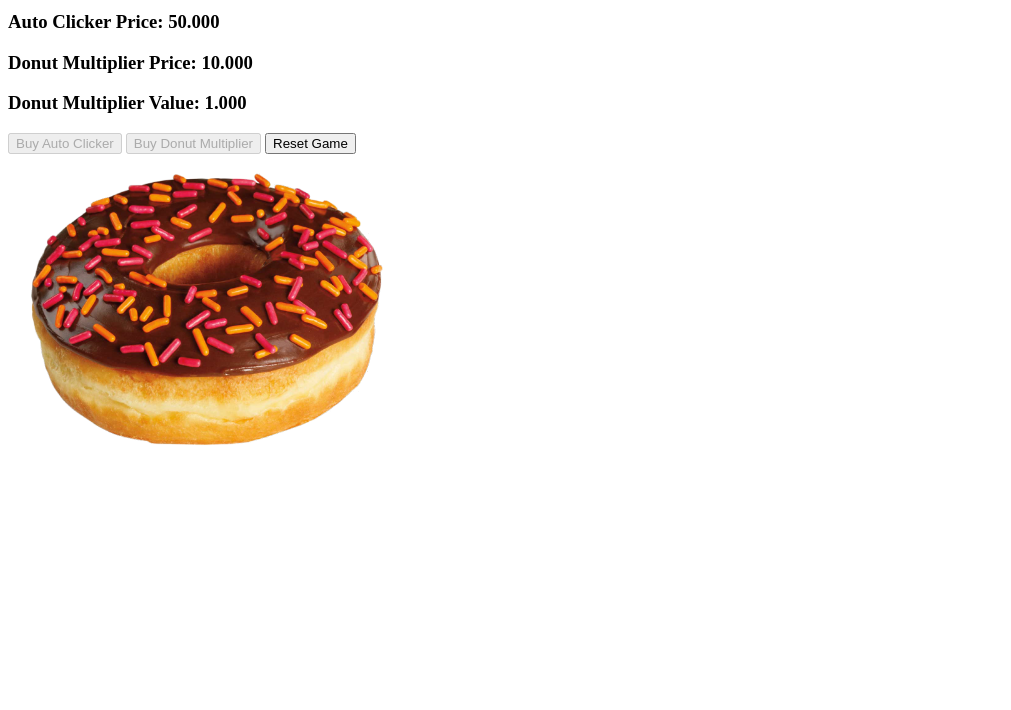
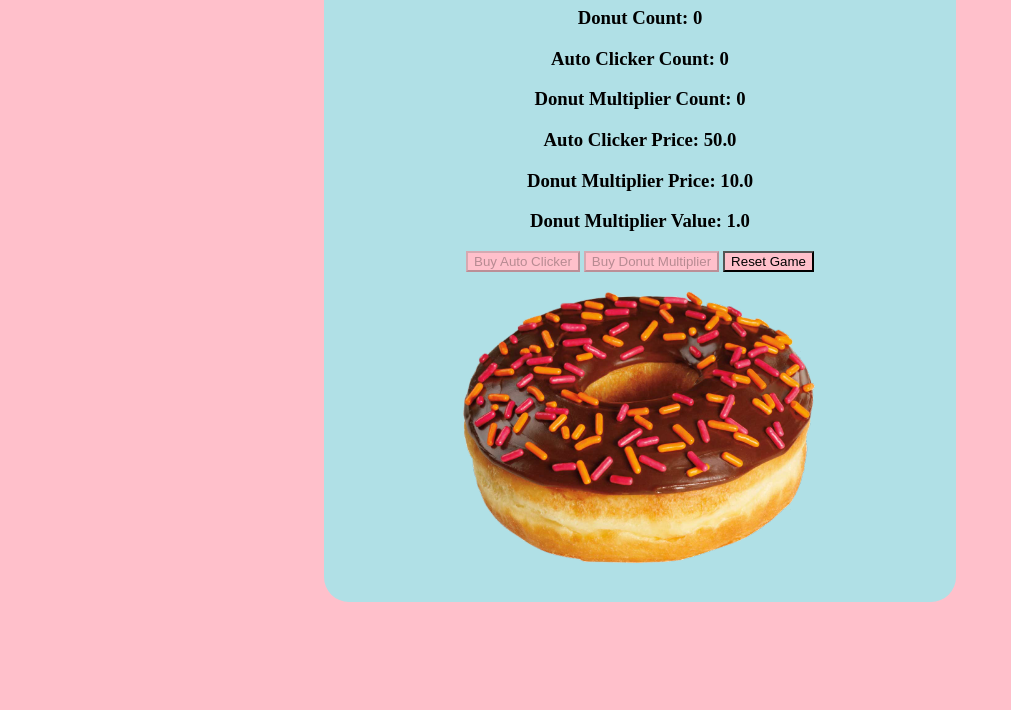
Before and after one commit to derekmosher21/Donut-Maker, a plain HTML site: page index.html in a window 1280 px wide. Shown: the part 191-901 px from the top of the page, without its empty margins (0-1011 px from the left). Before the commit the page ends 800 px from the top, so only its background shows below. Drawn offline with Linux system fonts and the light colour scheme.

Commit message:
added css styling and layout

```diff
--- a/src/css/style.css
+++ b/src/css/style.css
@@ -1,6 +1,29 @@
+body {
+  background-color: pink;
+  text-align: center;
+  padding: 100px 0;
+}
 
+.container {
+  box-sizing: border-box;
+  position: relative;
+  background-color: powderblue;
+  width: 50%;
+  height: 70%;
+  margin: auto;
+  border-radius: 25px;
+  padding: 10px;
+}
+
+button {
+  background-color: pink;
+}
 
 img {
-    width: 400px;
-    height: auto;
+  width: 400px;
+  height: auto;
 }
+
+img:active {
+  transform: scale(1.1);
+}
--- a/src/js/app.js
+++ b/src/js/app.js
@@ -1,5 +1,6 @@
 const donutClicker = new DonutMaker();
 runGame();
+runAutoClicker();
 
 function runGame() {
   setupAllButtons();
@@ -45,7 +46,7 @@ function setupResetButton() {
   const resetButton = document.querySelector(".reset");
   resetButton.addEventListener("click", () => {
     location.reload();
-  })
+  });
 }
 
 function updateAllCounts() {
@@ -77,18 +78,31 @@ function updateDonutMultiplierCount() {
 }
 
 function updateDonutMultiplierValue() {
-  const donutMultiplierValueSpan = document.querySelector(".donut-multiplier-value");
-  donutMultiplierValueSpan.innerText = donutClicker.calculateDonutMultiplierValue().toFixed(3);
+  const donutMultiplierValueSpan = document.querySelector(
+    ".donut-multiplier-value"
+  );
+  donutMultiplierValueSpan.innerText = donutClicker
+    .calculateDonutMultiplierValue()
+    .toFixed(1);
 }
 
 function updateAutoClickerPrice() {
   const autoClickerPriceSpan = document.querySelector(".auto-clicker-price");
-  autoClickerPriceSpan.innerText = donutClicker.getAutoClickerCost().toFixed(3);
+  autoClickerPriceSpan.innerText = donutClicker.getAutoClickerCost().toFixed(1);
 }
 
 function updateDonutMultiplierPrice() {
   const donutMultiplierPriceSpan = document.querySelector(".multiplier-price");
-  donutMultiplierPriceSpan.innerText = donutClicker.getDonutMultiplierCost().toFixed(3);
+  donutMultiplierPriceSpan.innerText = donutClicker
+    .getDonutMultiplierCost()
+    .toFixed(1);
+}
+
+function runAutoClicker() {
+  window.setInterval(() => {
+    donutClicker.activateAutoClickers();
+    updateAllCounts();
+  }, 1000);
 }
 
 function checkDonutFundsToBuyAutoClicker() {
```
Also changed, not shown: index.html (+3 -1 lines).
